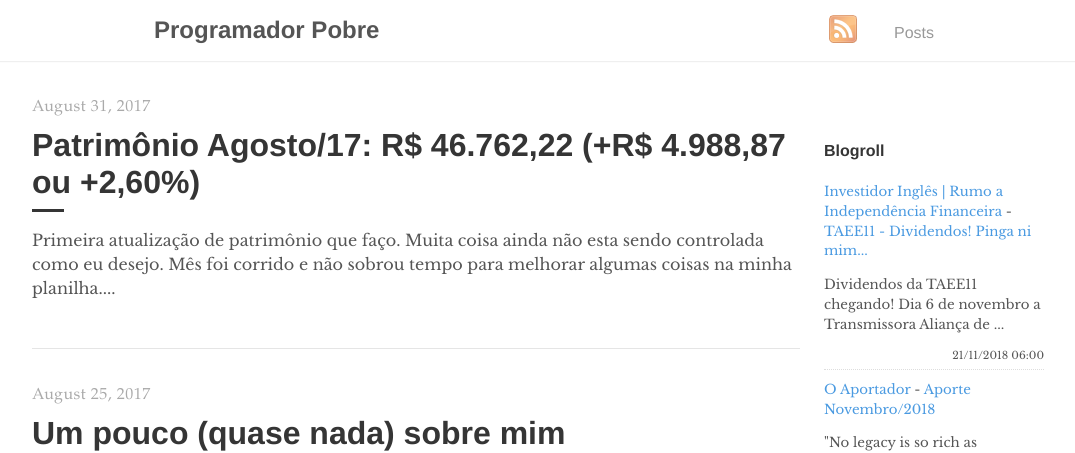
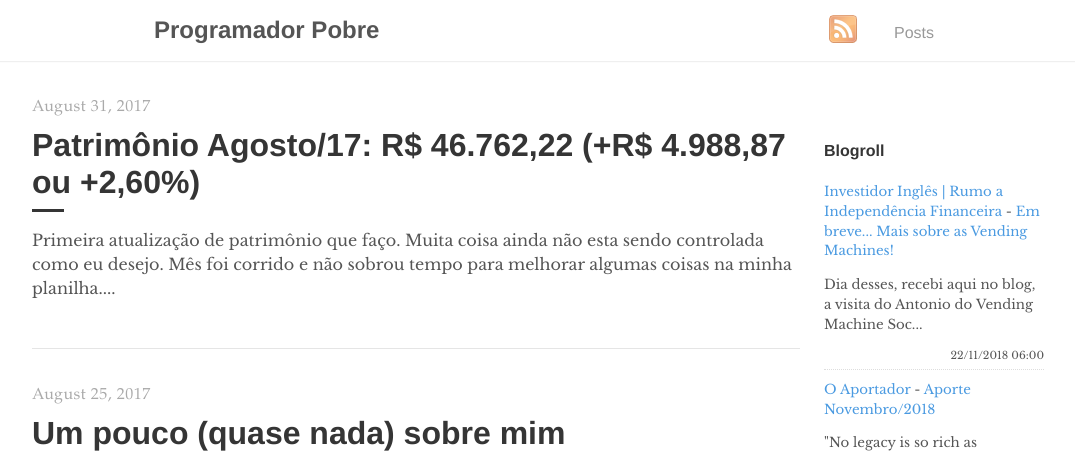
Before and after one commit to programadorpobre/programadorpobre.github.io, a Jekyll site: the page built from index.html, in a window 1280 px wide. Shown: the top 453 px of the page, without its empty margins (96-1171 px from the left). Built offline with Jekyll 4.4.1, drawn with Linux system fonts in a browser that asks for light colours; the list of posts is cut into pages by our own code; comment, search, counter and statistics services are not loaded.

Commit message:
[ci skip] travis #474

```diff
--- a/_includes/feed-entries.html
+++ b/_includes/feed-entries.html
@@ -1,7 +1,7 @@
 <div class="feed-entry">
-    <a class="feed-entry-site-name" href="https://www.investidoringles.com/">Investidor Inglês | Rumo a Independência Financeira</a> - <a class="feed-entry-title" href="https://www.investidoringles.com/2018/11/taee11-dividendos.html">TAEE11 - Dividendos!   Pinga ni mim...</a>
-    <p class="feed-entry-summary">Dividendos da TAEE11 chegando!&nbsp;Dia 6 de novembro a Transmissora Aliança de ...</p>
-    <time datetime="2018-11-21T06:00:00.000-02:00">21/11/2018 06:00</time>
+    <a class="feed-entry-site-name" href="https://www.investidoringles.com/">Investidor Inglês | Rumo a Independência Financeira</a> - <a class="feed-entry-title" href="https://www.investidoringles.com/2018/11/novidades-sobre-as-vending-machines.html">Em breve...  Mais sobre as Vending Machines!</a>
+    <p class="feed-entry-summary">Dia desses, recebi aqui no blog, a visita do Antonio do&nbsp;Vending Machine Soc...</p>
+    <time datetime="2018-11-22T06:00:00.000-02:00">22/11/2018 06:00</time>
 </div>
 <div class="feed-entry">
     <a class="feed-entry-site-name" href="https://oaportadorfinanceiro.blogspot.com/">O Aportador</a> - <a class="feed-entry-title" href="https://oaportadorfinanceiro.blogspot.com/2018/11/aporte-novembro2018.html">Aporte Novembro/2018</a>
```
